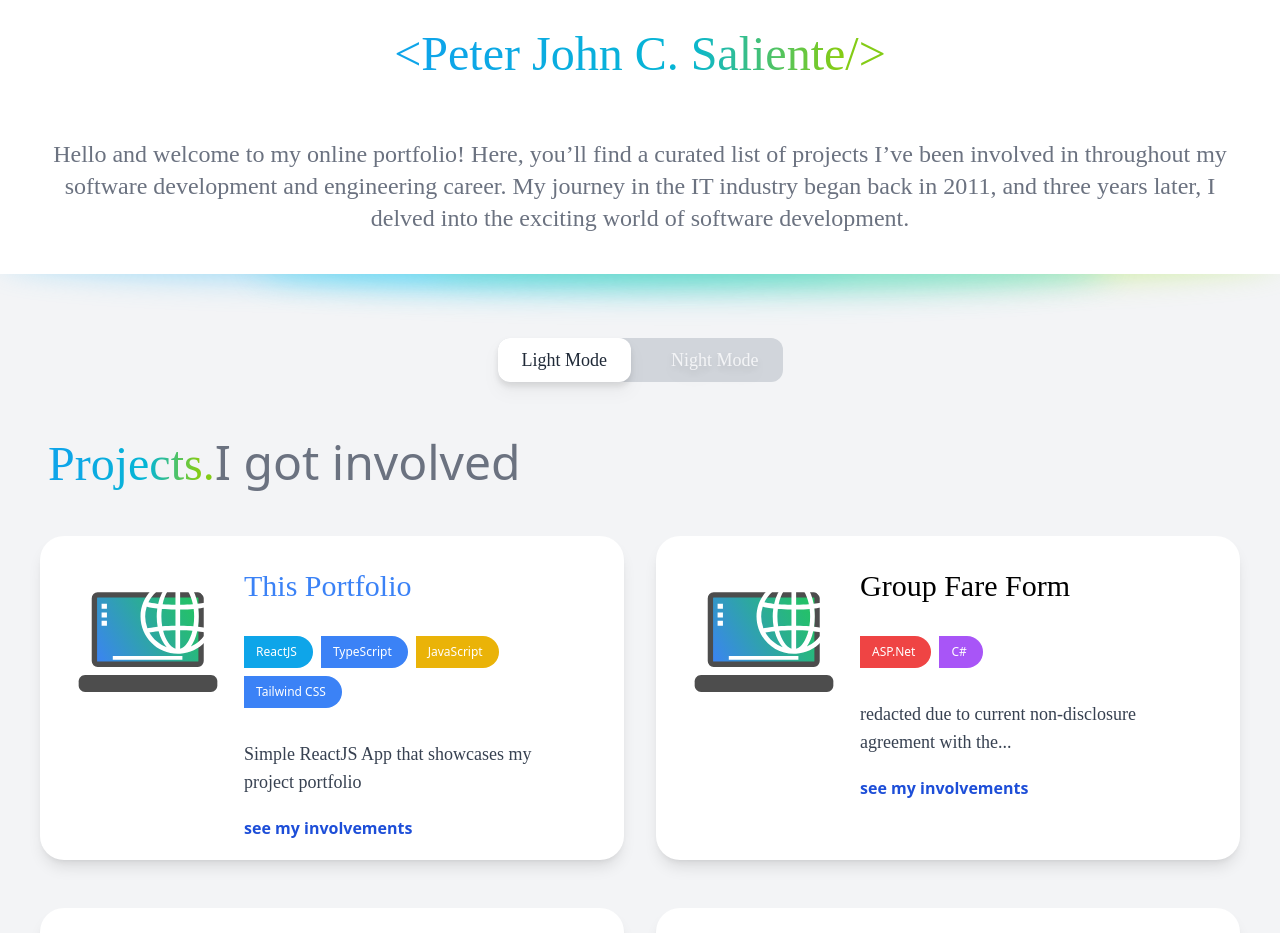
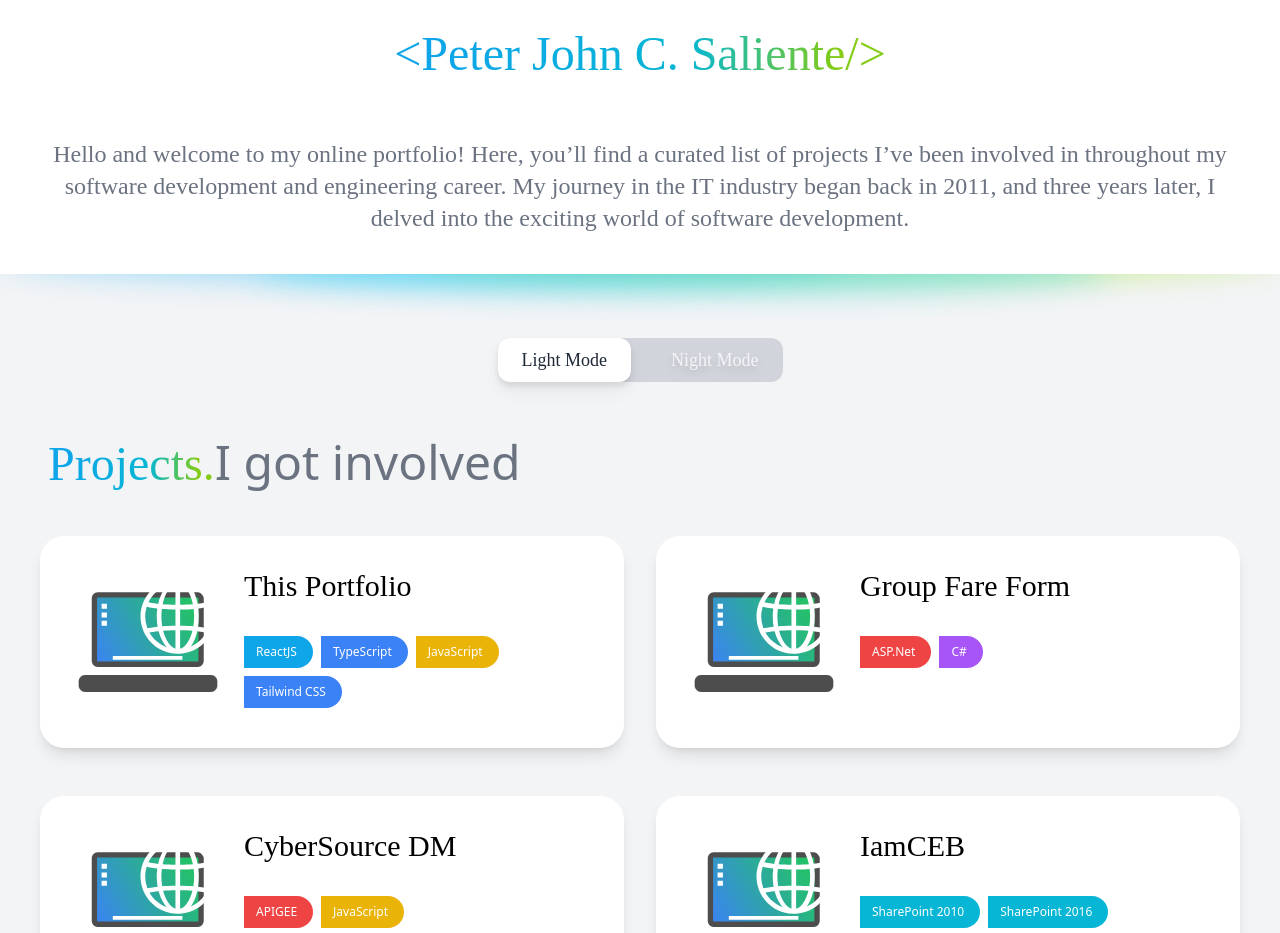
Before and after one commit to psaliente/psaliente.github.io, a React (Vite) app: page /#/ in a window 1280 px wide. Shown: the top 933 px of the page. Built offline with nearby package versions, Linux system fonts and the light colour scheme; a web font is replaced by a local one.

Commit message:
simplified project item card navigation

```diff
--- a/src/components/pages/portfoliopage/projecListItem.component.tsx
+++ b/src/components/pages/portfoliopage/projecListItem.component.tsx
@@ -16,34 +16,23 @@ function ProjectListItem(projectItem: ProjectListItemPropType) {
   const { setProjectItem } = useContext(ProjectItemContext);
   const projectThumb = useProjectThumbnail(projectItem.Type);
   const trimmedTitle = trimText2Elipse(projectItem.Title, 30);
-  const trimmedDesc = trimText2Elipse(projectItem.Description, 60);
 
   const setCurrentProjectItem = () => {
     setProjectItem(projectItem);
   };
 
   return (
-    <Card className="flex flex-row flex-wrap gap-4 px-7 pb-5 pt-8 bg-white dark:bg-gray-800 justify-center hd:justify-normal transition delay-300 duration-500 hover:scale-[1.02]">
-      <img src={projectThumb} className="w-40 h-40" alt="mobile app" />
-      <div className="flex flex-col gap-5 max-w-xs content-between">
-        {projectItem.Link ? (
-          <Link to={projectItem.Link}>
-            <h3 className="text-3xl md:text-5xl font-[SourceCodePro] text-blue-500 dark:text-blue-300 text-wrap break-words">
-              {trimmedTitle}
-            </h3>
-          </Link>
-        ) : (
+    <Link to="/project" onClick={setCurrentProjectItem}>
+      <Card className="flex flex-row flex-wrap gap-4 px-7 pb-5 pt-8 bg-white dark:bg-gray-800 justify-center hd:justify-normal transition delay-300 duration-500 hover:scale-[1.02]">
+        <img src={projectThumb} className="w-40 h-40" alt={projectItem.Type} />
+        <div className="flex flex-col gap-5 max-w-xs content-between">
           <h3 className="dark:text-gray-300 text-3xl md:text-5xl font-[SourceCodePro] text-wrap break-words">
             {trimmedTitle}
           </h3>
-        )}
-        <LanguageList ProjectID={'' + projectItem.ProjectID} Languages={projectItem.Languages} />
-        <p className="text-lg md:text-xl font-[SourceCodePro] text-gray-700 dark:text-gray-200">{trimmedDesc}</p>
-        <Link to="/project" className="font-bold text-blue-700 dark:text-blue-500" onClick={setCurrentProjectItem}>
-          see my involvements
-        </Link>
-      </div>
-    </Card>
+          <LanguageList ProjectID={'' + projectItem.ProjectID} Languages={projectItem.Languages} />
+        </div>
+      </Card>
+    </Link>
   );
 }
 
```
